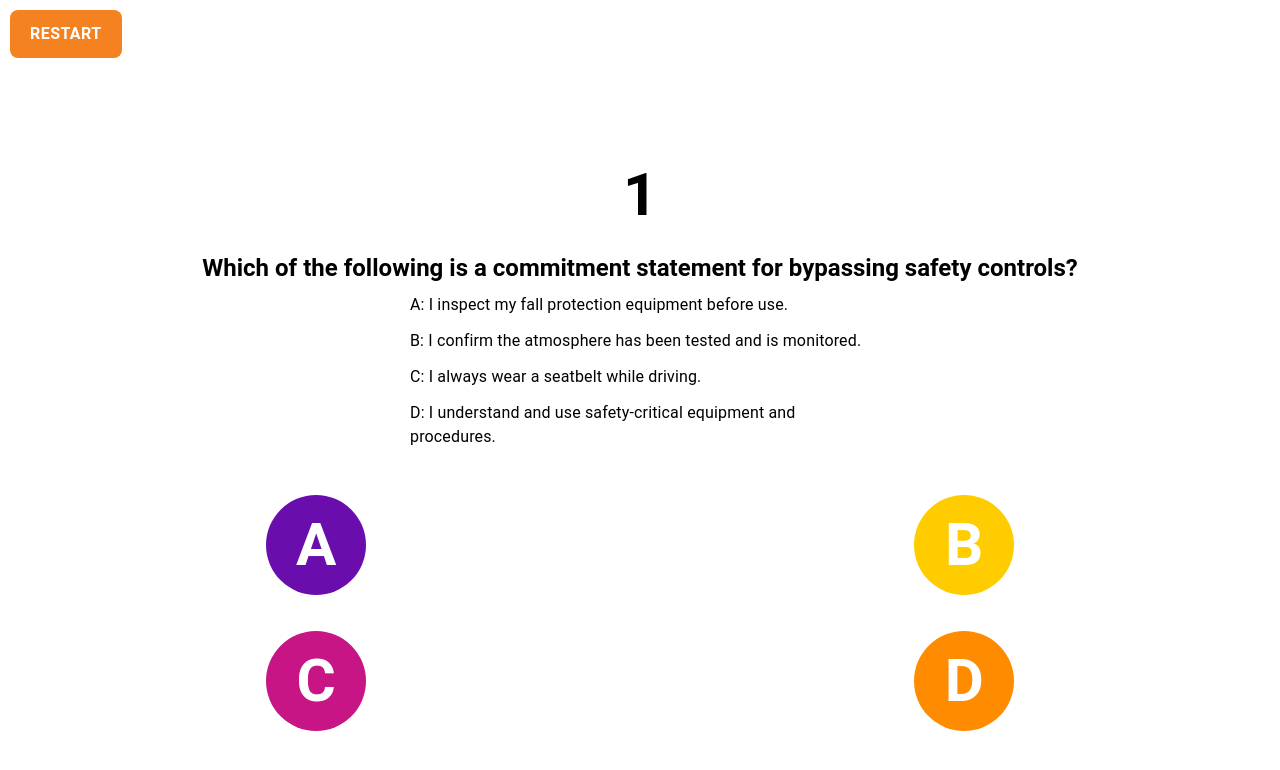
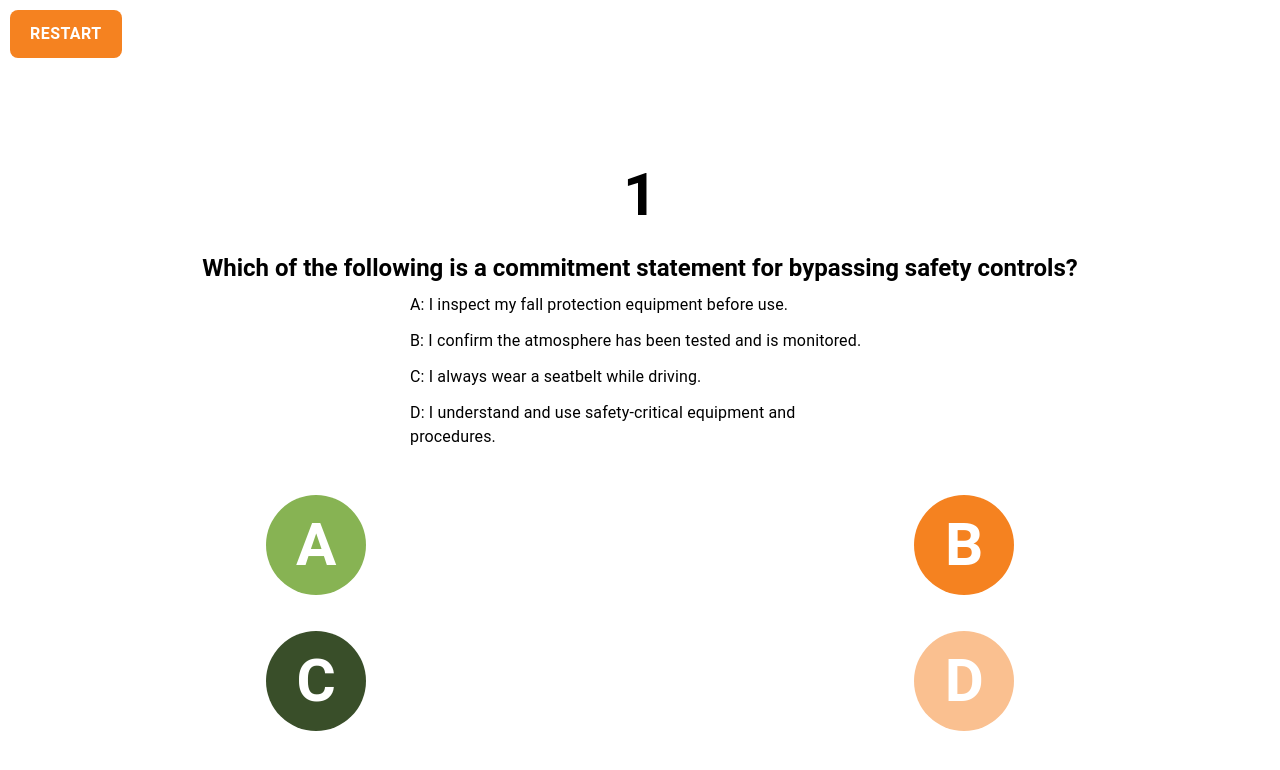
Before and after one commit to wasimakram516/OQGN-Life-Saving-Rules, a React (Create React App) app: page / in a window 1280 px wide. Both pictures are taken after a click on the button 1061 px from the left and 611 px from the top of the page. Shown: the top 770 px of the page. Built offline with nearby package versions, Linux system fonts and the light colour scheme.

Commit message:
Changed colors of Options

```diff
--- a/src/components/OptionButton.js
+++ b/src/components/OptionButton.js
@@ -5,19 +5,19 @@ function OptionButton({ option, handleAnswer, optionLetter }) {
   // Define the color styles based on the option letters
   const optionStyles = {
     A: {
-      backgroundColor: "#6A0DAD", // Purple for A
+      backgroundColor: "#87B353",
       color: "#FFFFFF",
     },
     B: {
-      backgroundColor: "#FFCC00", // Yellow for B
+      backgroundColor: "#F58220",
       color: "#FFFFFF",
     },
     C: {
-      backgroundColor: "#C71585", // Pink for C
+      backgroundColor: "#394E29",
       color: "#FFFFFF",
     },
     D: {
-      backgroundColor: "#FF8C00", // Orange for D
+      backgroundColor: "#FAC090",
       color: "#FFFFFF",
     },
   };
```
